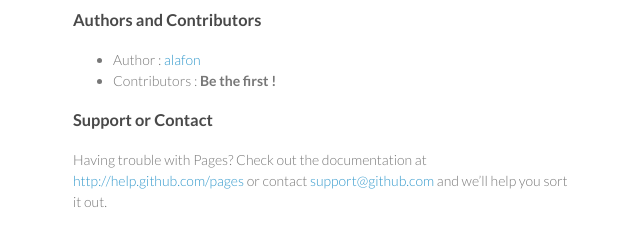
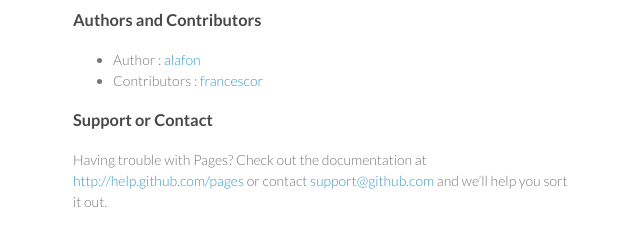
Before and after one commit to alafon/alcapon, a plain HTML site: page index.html in a window 1280 px wide. Shown: the part 8391-8631 px from the top of the page, 497-1137 px from the left. Drawn offline with Linux system fonts and the light colour scheme.

Commit message:
Update index.html

```diff
--- a/index.html
+++ b/index.html
@@ -412,7 +412,7 @@ user ALL=(apache) NOPASSWD: DEPLOY_SHELLS</pre></code>
         <h3><a name="contributors">Authors and Contributors</a></h3>
         <p><ul>
             <li>Author : <a href="https://github.com/alafon">alafon</a></li>
-            <li>Contributors : <b>Be the first !</b></li>
+            <li>Contributors : <a href="https://github.com/francescor">francescor</a></li>
         </ul></p>
 
         <h3>Support or Contact</h3>
```
